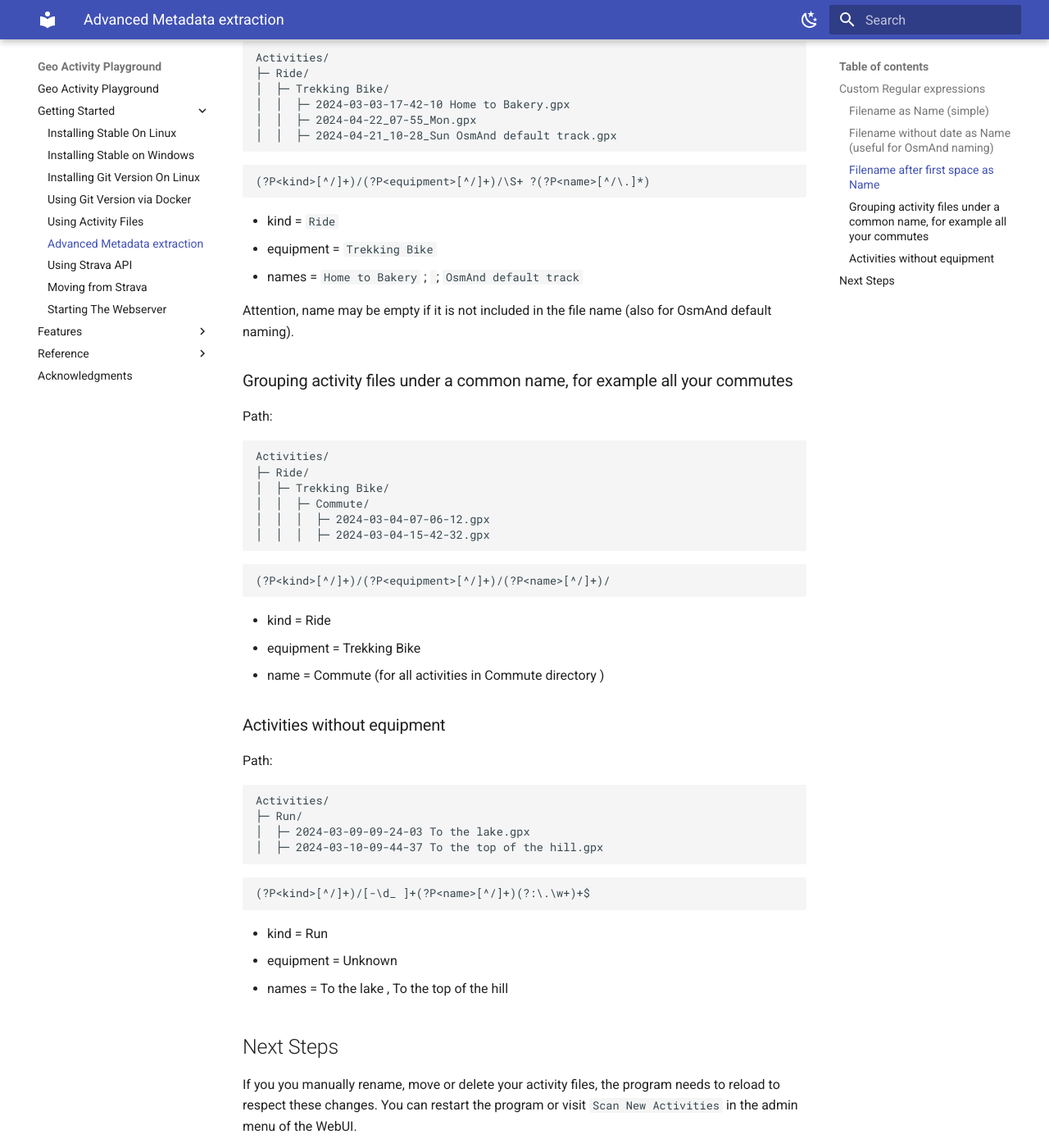
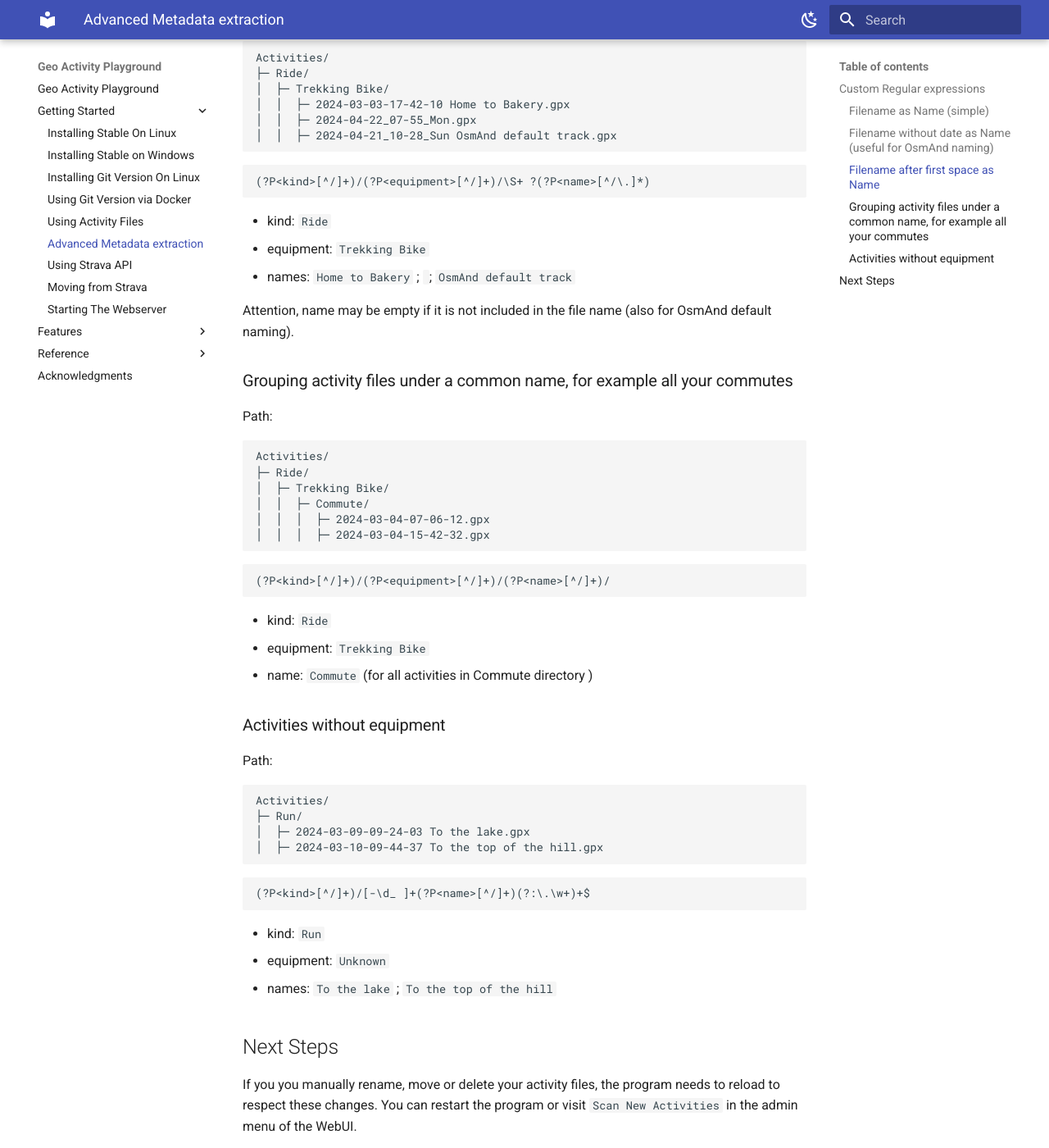
Before and after one commit to martin-ueding/geo-activity-playground, an MkDocs documentation site: the page built from docs/getting-started/advanced-metadata-extraction.md, in a window 1280 px wide and 1400 px high, scrolled down 1807 px. Shown: the whole window at 82% size. Built offline with MkDocs 1.6.1 and Material for MkDocs 9.7.7, drawn with Linux system fonts in a browser that asks for light colours; part of the change alters nothing that is shown; some of the changed text lies outside the part shown.

````diff
--- a/docs/getting-started/advanced-metadata-extraction.md
+++ b/docs/getting-started/advanced-metadata-extraction.md
@@ -46,9 +46,9 @@ Activities/
 (?P<kind>[^/]+)/(?P<equipment>[^/]+)/(?P<name>[^/.]+)
 ```
 
-- kind = `Ride`
-- equipment = `Trekking Bike`
-- name = `2024-03-03-17-42-10 Home to Bakery`
+- kind: `Ride`
+- equipment: `Trekking Bike`
+- name: `2024-03-03-17-42-10 Home to Bakery`
 
 ### Filename without date as Name (useful for OsmAnd naming)
 
@@ -68,9 +68,9 @@ Activities/
 (?P<kind>[^/]+)/(?P<equipment>[^/]+)/[-\d_ ]+(?P<name>[^/]+)(?:\.\w+)+$
 ```
 
-- kind = `Ride`
-- equipment = `Trekking Bike`
-- names = `Home to Bakery` ; ` ` ; `Sun OsmAnd default track` ; `Mon`
+- kind: `Ride`
+- equipment: `Trekking Bike`
+- names: `Home to Bakery` ; ` ` ; `Sun OsmAnd default track` ; `Mon`
 
 Attention, name may be empty if it is not included in the file name.
 For OsmAnd default naming the weekday is included in the name.
@@ -92,9 +92,9 @@ Activities/
 (?P<kind>[^/]+)/(?P<equipment>[^/]+)/\S+ ?(?P<name>[^/\.]*)
 ```
 
-- kind = `Ride`
-- equipment = `Trekking Bike`
-- names = `Home to Bakery` ; ` ` ; `OsmAnd default track`
+- kind: `Ride`
+- equipment: `Trekking Bike`
+- names: `Home to Bakery` ; ` ` ; `OsmAnd default track`
 
 Attention, name may be empty if it is not included in the file name (also for OsmAnd default naming).
 
@@ -115,9 +115,9 @@ Activities/
 (?P<kind>[^/]+)/(?P<equipment>[^/]+)/(?P<name>[^/]+)/
 ```
 
-- kind = Ride
-- equipment = Trekking Bike
-- name = Commute (for all activities in Commute directory )
+- kind: `Ride`
+- equipment: `Trekking Bike`
+- name: `Commute` (for all activities in Commute directory )
 
 ### Activities without equipment
 
@@ -134,9 +134,9 @@ Activities/
 (?P<kind>[^/]+)/[-\d_ ]+(?P<name>[^/]+)(?:\.\w+)+$
 ```
 
-- kind = Run
-- equipment = Unknown
-- names = To the lake , To the top of the hill
+- kind: `Run`
+- equipment: `Unknown`
+- names: `To the lake` ; `To the top of the hill`
 
 ## Next Steps
 
````
